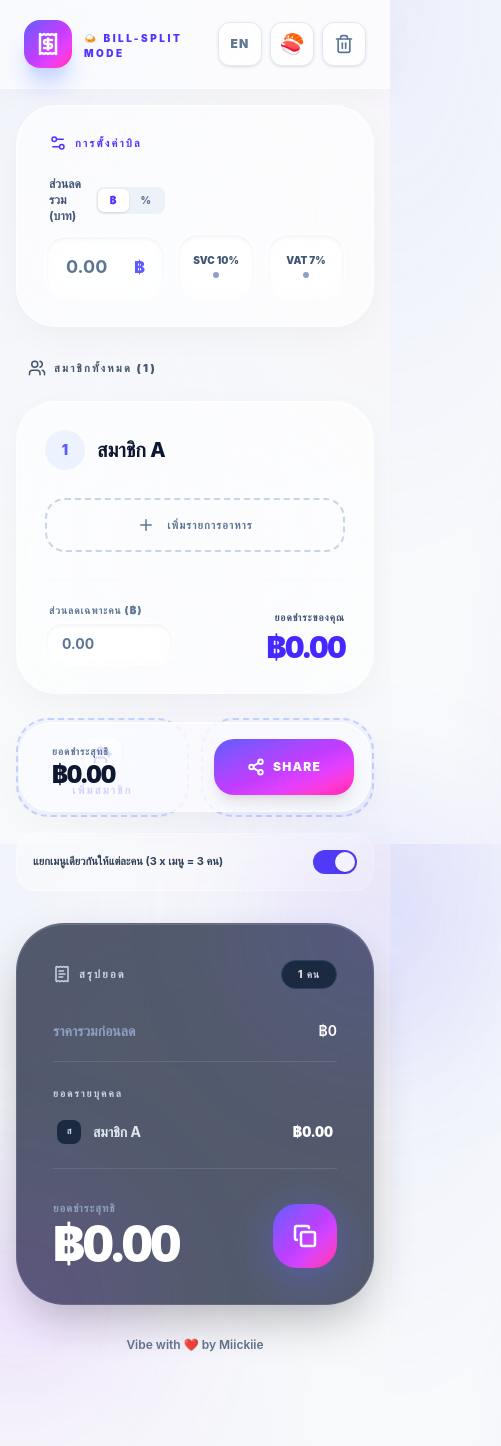
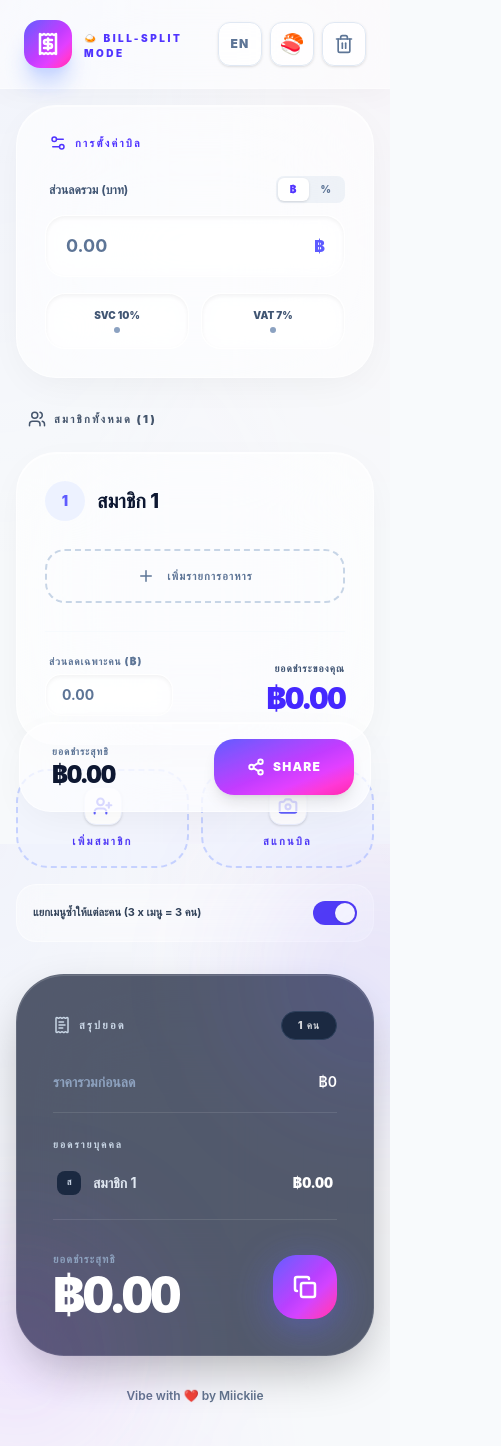
Before and after one commit to miickiie/mickey-bill-splitter, a React (Vite) app: page / in a window 390 px wide. Shown: the top 1446 px of the page, 501 px wide, since content can reach past the window. Built offline with nearby package versions, Linux system fonts and the light colour scheme.

Commit message:
fix: improve layout responsiveness and update copy
- Adjust header and settings layout for better mobile responsiveness
- Prevent horizontal overflow across the application
- Update summary copy to include member count
- Standardize default member naming convention

```diff
--- a/src/App.tsx
+++ b/src/App.tsx
@@ -227,7 +227,7 @@ export default function App() {
   }, [people, settings]);
 
   const copySummary = () => {
-    let text = t('copyTemplateSubtotal');
+    let text = t('copyTemplateSubtotal', { count: people.length });
     people.forEach(p => {
       const share = breakdown.peopleTotals.find(pt => pt.personId === p.id)?.finalShare || 0;
       text += `👤 ${p.name}: ฿${share.toLocaleString(undefined, { minimumFractionDigits: 2, maximumFractionDigits: 2 })}\n`;
@@ -322,7 +322,7 @@ export default function App() {
   };
 
   return (
-    <div className="min-h-screen pb-40 bg-slate-50/50">
+    <div className="min-h-screen pb-40 bg-slate-50/50 w-full overflow-x-hidden">
       <header className="sticky top-0 z-30 bg-white/50 backdrop-blur-3xl saturate-[1.3] border-b border-white/40 px-6 py-5 shadow-[0_4px_30px_rgba(0,0,0,0.03)]">
         <div className="max-w-xl mx-auto flex items-center justify-between">
           <div className="flex items-center gap-3">
@@ -422,8 +422,8 @@ export default function App() {
             <h2 className="text-[11px] font-black uppercase tracking-[0.2em]">{t('globalSettings')}</h2>
           </div>
 
-          <div className="flex flex-row items-end gap-3">
-            <div className="flex-[2] min-w-0 space-y-3">
+          <div className="flex flex-col sm:flex-row items-stretch sm:items-end gap-4">
+            <div className="flex-[1.5] min-w-0 space-y-3">
               <div className="flex items-center justify-between ml-1">
                 <label className="text-xs font-bold text-slate-600">{t('sharedDiscount')}</label>
                 <div className="flex bg-slate-200/50 p-0.5 rounded-lg shrink-0">
@@ -452,11 +452,12 @@ export default function App() {
               </div>
             </div>
 
+            <div className="flex-1 flex gap-3">
               <button
                 onClick={() => setSettings({ ...settings, hasServiceCharge: !settings.hasServiceCharge })}
-              className={`flex-1 h-[64px] rounded-[1.25rem] border transition-all flex flex-col items-center justify-center outline-none px-2 ${
+                className={`flex-1 h-[56px] rounded-[1.25rem] border transition-all flex flex-col items-center justify-center outline-none px-2 ${
                   settings.hasServiceCharge
-                  ? 'bg-indigo-600 backdrop-blur-md border-indigo-500/50 text-white shadow-[0_8px_16px_rgba(99,102,241,0.2)]'
+                    ? 'vibrant-gradient-light border-transparent text-white shadow-[0_8px_16px_rgba(99,102,241,0.2)]'
                     : 'glass-input text-slate-600 hover:text-slate-800'
                 }`}
               >
@@ -466,15 +467,16 @@ export default function App() {
 
               <button
                 onClick={() => setSettings({ ...settings, hasVat: !settings.hasVat })}
-              className={`flex-1 h-[64px] rounded-[1.25rem] border transition-all flex flex-col items-center justify-center outline-none px-2 ${
+                className={`flex-1 h-[56px] rounded-[1.25rem] border transition-all flex flex-col items-center justify-center outline-none px-2 ${
                   settings.hasVat
-                  ? 'bg-indigo-600 backdrop-blur-md border-indigo-500/50 text-white shadow-[0_8px_16px_rgba(99,102,241,0.2)]'
+                    ? 'vibrant-gradient-light border-transparent text-white shadow-[0_8px_16px_rgba(99,102,241,0.2)]'
                     : 'glass-input text-slate-600 hover:text-slate-800'
                 }`}
               >
                 <span className="text-[10px] font-black uppercase leading-tight text-center relative z-10">VAT 7%</span>
                 <div className={`w-1.5 h-1.5 rounded-full mt-1.5 transition-all relative z-10 ${settings.hasVat ? 'bg-white scale-125' : 'bg-slate-400'}`} />
               </button>
+            </div>
           </div>
         </section>
 
--- a/src/index.css
+++ b/src/index.css
@@ -10,6 +10,9 @@
 }
 
 @layer base {
+  html, body {
+    @apply overflow-x-hidden;
+  }
   body {
     @apply bg-slate-50 text-slate-900 font-sans antialiased transition-colors duration-300;
     background-color: #f8fafc;
@@ -104,6 +107,12 @@
 
 .vibrant-gradient {
   @apply bg-gradient-to-br from-indigo-500 via-purple-500 to-pink-500;
+
+}
+
+.vibrant-gradient-light {
+  @apply bg-gradient-to-br from-indigo-600 via-indigo-500 to-purple-500;
+
 }
 
 .premium-shadow {
--- a/src/locales/en.json
+++ b/src/locales/en.json
@@ -12,7 +12,7 @@
     "globalSettings": "Global Settings",
     "sharedDiscount": "Shared Discount (฿)",
     "members": "Members",
-    "personDefaultName": "Member A",
+    "personDefaultName": "Member 1",
     "newMemberDefaultName": "New Member {{count}}",
     "memberNamePlaceholder": "Member name...",
     "itemNamePlaceholder": "Item name...",
@@ -32,7 +32,7 @@
     "scanning": "Scanning...",
     "scanFailed": "Failed to extract items from receipt. Please try again.",
     "splitQuantitiesOption": "Split identical items / person (3 x 1 item = 3 persons)",
-    "copyTemplateSubtotal": "🧾 Summary\n\n",
+    "copyTemplateSubtotal": "🧾 Summary for {{count}} persons\n\n",
     "copyTemplateTotal": "\n💰 Total: ฿{{total}}\n",
     "credit": "Vibe with ❤️ by Miickiie"
   }
--- a/src/locales/th.json
+++ b/src/locales/th.json
@@ -12,9 +12,9 @@
     "globalSettings": "การตั้งค่าบิล",
     "sharedDiscount": "ส่วนลดรวม (บาท)",
     "members": "สมาชิกทั้งหมด",
-    "personDefaultName": "สมาชิก A",
+    "personDefaultName": "สมาชิก 1",
     "newMemberDefaultName": "สมาชิกใหม่ {{count}}",
-    "memberNamePlaceholder": "ชื่อเพื่อน...",
+    "memberNamePlaceholder": "ชื่อสมาชิก...",
     "itemNamePlaceholder": "ระบุเมนูอาหาร...",
     "addItem": "เพิ่มรายการอาหาร",
     "individualDiscount": "ส่วนลดเฉพาะคน (฿)",
@@ -30,9 +30,9 @@
     "share": "SHARE",
     "scanReceipt": "สแกนบิล",
     "scanning": "กำลังสแกน...",
-    "scanFailed": "ไม่สามารถอ่านบิลได้ กรุณาลองอีกครั้ง",
-    "splitQuantitiesOption": "แยกเมนูเดียวกันให้แต่ละคน (3 x เมนู = 3 คน)",
-    "copyTemplateSubtotal": "🧾 สรุปยอด\n\n",
+    "scanFailed": "ไม่สามารถสแกนบิลได้ กรุณาลองอีกครั้ง",
+    "splitQuantitiesOption": "แยกเมนูซ้ำให้แต่ละคน (3 x เมนู = 3 คน)",
+    "copyTemplateSubtotal": "🧾 สรุปยอด จำนวน {{count}} คน\n\n",
     "copyTemplateTotal": "\n💰 รวม: ฿{{total}}\n",
     "credit": "Vibe with ❤️ by Miickiie"
   }
```
Lines whose indentation alone changed are shown as unchanged.
